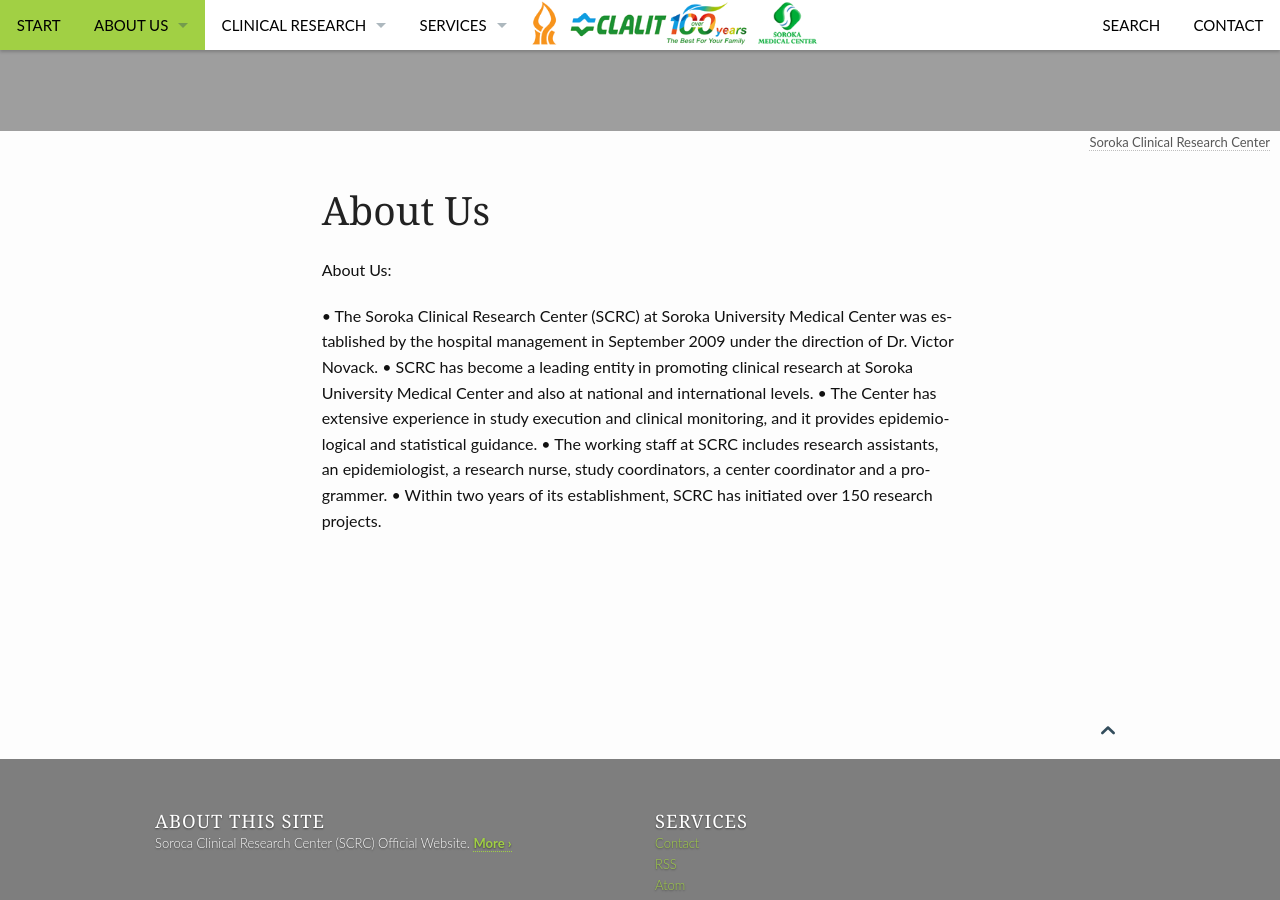
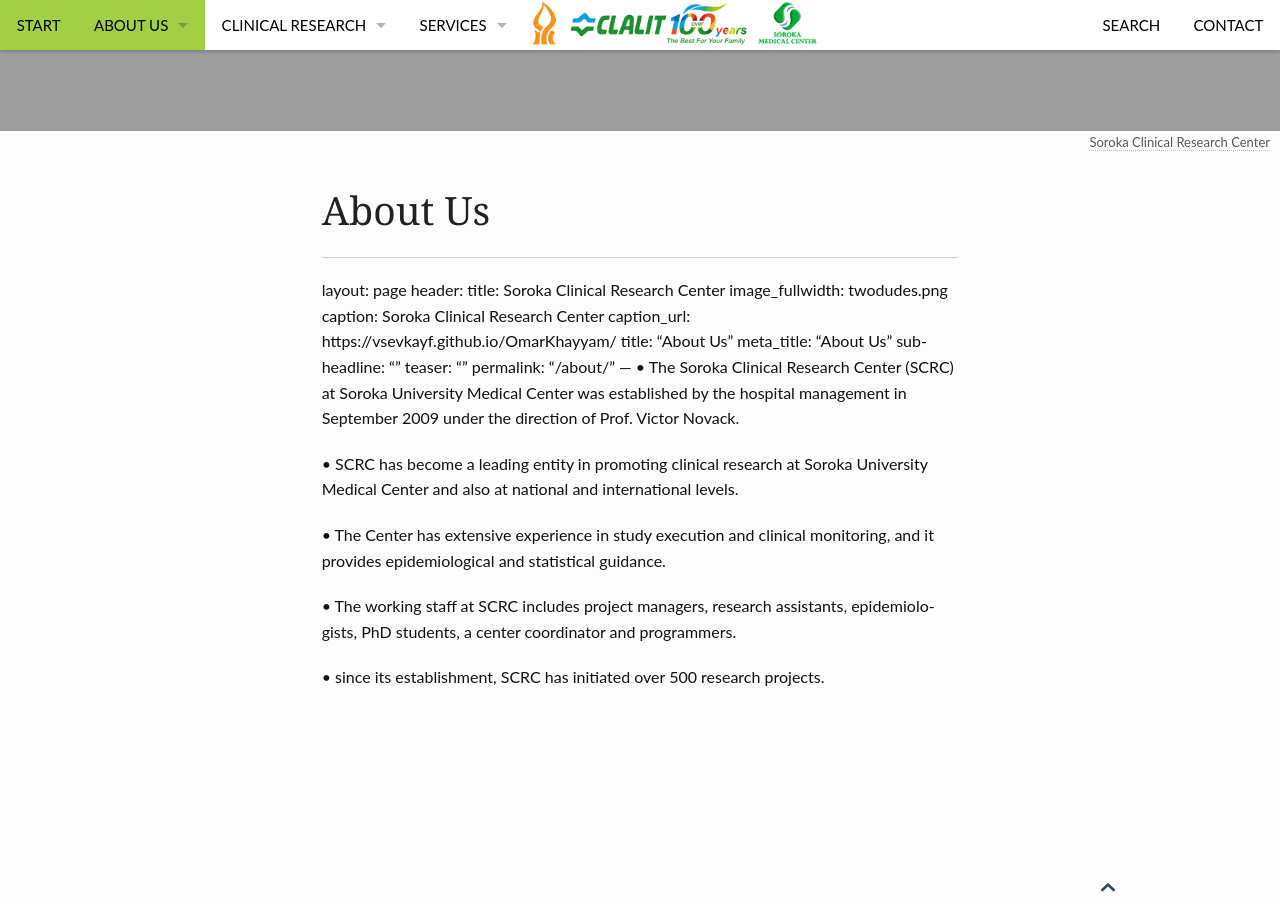
Before and after one commit to vsevkayf/OmarKhayyam, a Jekyll site: the page built from pages/about.md, in a window 1280 px wide and 900 px high, scrolled down 249 px. Built offline with Jekyll 4.4.1, drawn with Linux system fonts in a browser that asks for light colours.

Commit message:
Update about.md

```diff
--- a/pages/about.md
+++ b/pages/about.md
@@ -11,11 +11,25 @@
 teaser: ""
 permalink: "/about/"
 ---
-About Us:
+---
+layout: page
+header:
+  title: Soroka Clinical Research Center
+  image_fullwidth: twodudes.png
+  caption: Soroka Clinical Research Center
+  caption_url: https://vsevkayf.github.io/OmarKhayyam/
+title: "About Us"
+meta_title: "About Us"
+subheadline: ""
+teaser: ""
+permalink: "/about/"
+---
+• The Soroka Clinical Research Center (SCRC) at Soroka University Medical Center was established by the hospital management in September 2009 under the direction of  Prof. Victor Novack.
 
+• SCRC has become a leading entity in promoting clinical research at Soroka University Medical Center and also at national and international levels.
 
-• The Soroka Clinical Research Center (SCRC) at Soroka University Medical Center was established by the hospital management in September 2009 under the direction of  Dr. Victor Novack.
-• SCRC has become a leading entity in promoting clinical research at Soroka University Medical Center and also at national and international levels.
 • The Center has extensive experience in study execution and clinical monitoring, and it provides epidemiological and statistical guidance.
-• The working staff at SCRC includes  research assistants, an epidemiologist, a research nurse, study coordinators, a center coordinator and a programmer.
-• Within two years of its establishment, SCRC has initiated over 150 research projects.
+
+• The working staff at SCRC includes project managers, research assistants, epidemiologists, PhD students, a center coordinator and programmers.
+
+• since its establishment, SCRC has initiated over 500 research projects.
```
